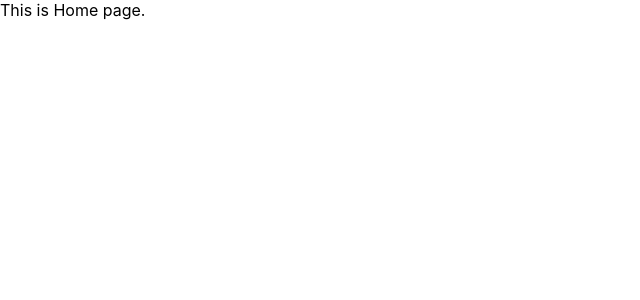
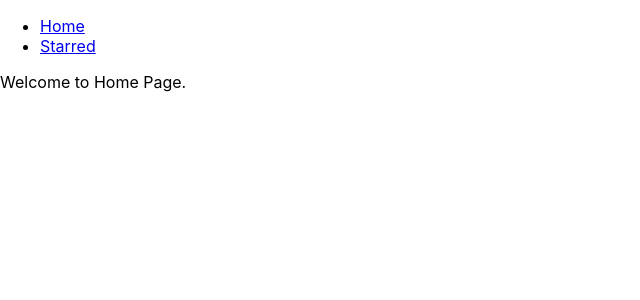
Before and after one commit to SAM6358/BOX-Office-Using-React, a React (Create React App) app: page / in a window 1280 px wide. Shown: the top 300 px of the page, without its empty margins (0-640 px from the left). Built offline with nearby package versions, Linux system fonts and the light colour scheme.

Commit message:
added navigation and page components

```diff
--- a/src/App.js
+++ b/src/App.js
@@ -1,19 +1,25 @@
 import React from 'react';
 import { Switch, Route } from 'react-router-dom';
+import Navs from './components/Navs';
+import Home from './pages/Home';
+import Starred from './pages/Starred';
 
 function App() {
   return (
+    <div>
+      <Navs />
       <Switch>
         <Route exact path="/">
-        This is Home page.
+          <Home />
         </Route>
 
         <Route exact path="/starred">
-        This is starred page.
+          <Starred />
         </Route>
 
         <Route>Error! 404 Page not found.</Route>
       </Switch>
+    </div>
   );
 }
 
--- /dev/null
+++ b/src/components/Navs.js
@@ -0,0 +1,23 @@
+import React from 'react';
+import { Link } from 'react-router-dom';
+
+const LINKS = [
+  { to: '/', text: 'Home' },
+  { to: '/starred', text: 'Starred' },
+];
+
+const Navs = () => {
+  return (
+    <div>
+      <ul>
+        {LINKS.map(item => (
+          <li key={item.to}>
+            <Link to={item.to}>{item.text}</Link>
+          </li>
+        ))}
+      </ul>
+    </div>
+  );
+};
+
+export default Navs;
--- /dev/null
+++ b/src/pages/Home.js
@@ -0,0 +1,7 @@
+import React from 'react';
+
+const Home = () => {
+  return <div>Welcome to Home Page.</div>;
+};
+
+export default Home;
--- /dev/null
+++ b/src/pages/Starred.js
@@ -0,0 +1,7 @@
+import React from 'react';
+
+const Starred = () => {
+  return <div>This is a starred page.</div>;
+};
+
+export default Starred;
```
Lines whose indentation alone changed are shown as unchanged.
